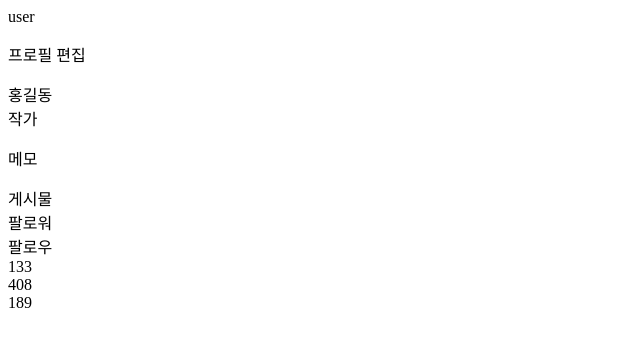
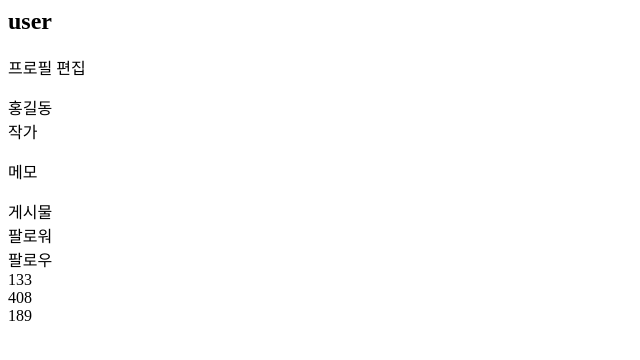
Before and after one commit to wlgus123/instagram, a plain HTML site: page instagram/index.html in a window 1280 px wide. Shown: the whole page, without its empty margins (0-640 px from the left). Drawn offline with Linux system fonts and the light colour scheme.

Commit message:
[:sparkles:] 5_1_8. 제목 표현 <h>

```diff
--- a/instagram/index.html
+++ b/instagram/index.html
@@ -1,7 +1,7 @@
 <html>
     <head></head>
     <body>
-        <p>user <br/></p>
+        <h2>user</h2>
         <p>프로필 편집 <br/></p>
         <p>
             홍길동 <br/>
```
